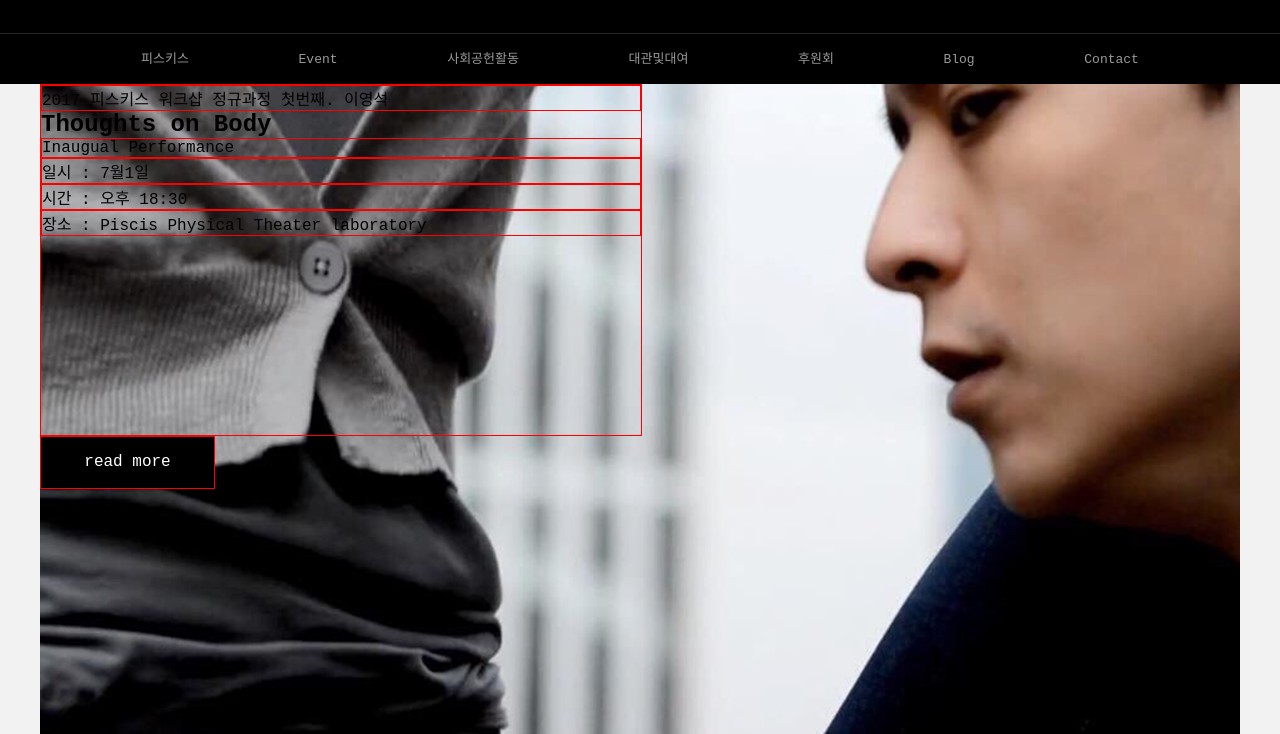
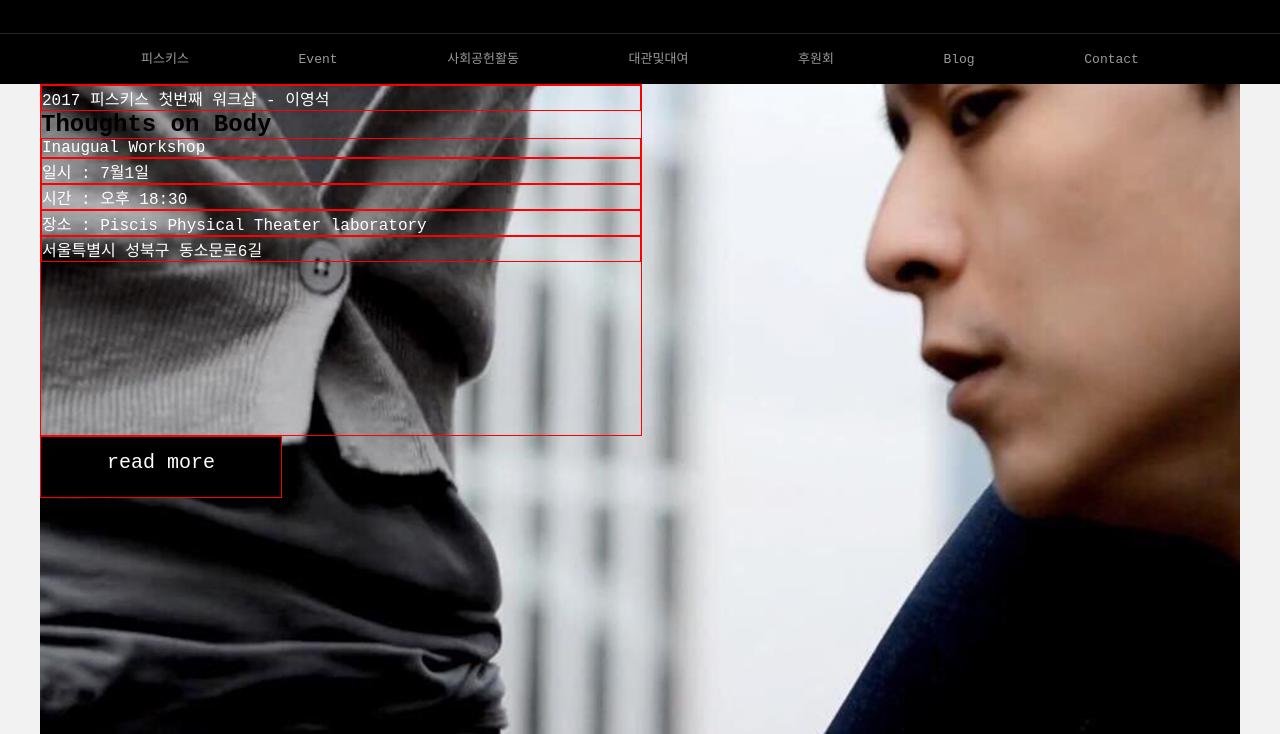
Before and after one commit to chungwoohee/portfolio, a website: page index.html in a window 1280 px wide. Shown: the part 67-801 px from the top of the page. Drawn offline with nearby package versions, Linux system fonts and the light colour scheme; a web font is replaced by a local one.

Commit message:
calendar start20170621

```diff
--- a/assets/css/style.css
+++ b/assets/css/style.css
@@ -1 +1 @@
-@import url("//fonts.googleapis.com/earlyaccess/nanumgothiccoding.css");@import url('https://fonts.googleapis.com/css?family=Cinzel');.contents{height:650px;background-color:#f2f2f2}.contents section{width:1200px;height:650px;background:url(../../image/pic/main.png);background-size:cover;margin:0 auto}.contents section .inform{width:600px;height:350px;border:1px #f00 solid}.contents section span{border:1px #f00 solid;display:block}.contents section .Btn span{width:173px;height:51px;color:#fff;background-color:#000;line-height:51px;text-align:center}body,html,h1,h2,h3,h4,h5,h6,ul,ol,dl,li,p{margin:0;padding:0;text-decoration:none}body{font-family:'Nanum Gothic Coding',monospace}ul,ol,li,tr,td{list-style:none}a{text-decoration:none}.wrap{width:100%}.header{height:100px;background:#000;border-bottom:1px #262626 solid}.header .menuBtn{position:relative;top:19px;left:19px}.header h1{font-family:'Cinzel',serif;color:#999;text-transform:uppercase;font-weight:lighter;display:block;width:124px;margin:0 auto;letter-spacing:.18em}.header h1 a{color:#fff}.header .searchBtn{float:right;position:relative;top:-45px;right:19px}.menu{height:50px;background:#000}.menu ul{margin:0 auto;width:1200px;text-align:center;line-height:50px}.menu ul li{display:inline-block;margin:0 50px}.menu ul li a{color:#999;font-size:13px}
+@import url("//fonts.googleapis.com/earlyaccess/nanumgothiccoding.css");@import url('https://fonts.googleapis.com/css?family=Cinzel');@import url('https://fonts.googleapis.com/css?family=Noto+Sans');.contents{height:650px;background-color:#f2f2f2}.contents .main{width:1200px;height:650px;background:url(../../image/pic/main.png);background-size:cover;margin:0 auto}.contents .main .inform{width:600px;height:350px;border:1px #f00 solid}.contents .main span{border:1px #f00 solid;display:block;color:#fff}.contents .main .Btn span{width:240px;height:60px;color:#fff;background-color:#000;line-height:51px;text-align:center;font-size:20px}body,html,h1,h2,h3,h4,h5,h6,ul,ol,dl,li,p{margin:0;padding:0;text-decoration:none}body{font-family:'Nanum Gothic Coding',monospace}ul,ol,li,tr,td{list-style:none}a{text-decoration:none}.wrap{width:100%}.header{height:100px;background:#000;border-bottom:1px #262626 solid}.header .menuBtn{position:relative;top:19px;left:19px}.header h1{font-family:'Cinzel',serif;color:#999;text-transform:uppercase;font-weight:lighter;display:block;width:124px;margin:0 auto;letter-spacing:.18em}.header h1 a{color:#fff}.header .searchBtn{float:right;position:relative;top:-45px;right:19px}.menu{height:50px;background:#000}.menu ul{margin:0 auto;width:1200px;text-align:center;line-height:50px}.menu ul li{display:inline-block;margin:0 50px}.menu ul li a{color:#999;font-size:13px}
--- a/assets/css/style.dev.css
+++ b/assets/css/style.dev.css
@@ -1,12 +1,13 @@
 @import url("//fonts.googleapis.com/earlyaccess/nanumgothiccoding.css");
 @import url('https://fonts.googleapis.com/css?family=Cinzel');
+@import url('https://fonts.googleapis.com/css?family=Noto+Sans');
 /* line 2, assets\less\variable.less */
 .contents {
   height: 650px;
   background-color: #f2f2f2;
 }
 /* line 6, assets\less\variable.less */
-.contents section {
+.contents .main {
   width: 1200px;
   height: 650px;
   background: url(../../image/pic/main.png);
@@ -14,26 +15,28 @@
   margin: 0 auto;
 }
 /* line 13, assets\less\variable.less */
-.contents section .inform {
+.contents .main .inform {
   width: 600px;
   height: 350px;
   border: 1px #f00 solid;
 }
 /* line 19, assets\less\variable.less */
-.contents section span {
+.contents .main span {
   border: 1px #f00 solid;
   display: block;
+  color: #fff;
 }
-/* line 24, assets\less\variable.less */
-.contents section .Btn span {
-  width: 173px;
-  height: 51px;
+/* line 25, assets\less\variable.less */
+.contents .main .Btn span {
+  width: 240px;
+  height: 60px;
   color: #fff;
   background-color: #000;
   line-height: 51px;
   text-align: center;
+  font-size: 20px;
 }
-/* line 10, assets\less\common.less */
+/* line 16, assets\less\common.less */
 body,
 html,
 h1,
@@ -51,11 +54,11 @@ p {
   padding: 0;
   text-decoration: none;
 }
-/* line 11, assets\less\common.less */
+/* line 17, assets\less\common.less */
 body {
   font-family: 'Nanum Gothic Coding', monospace;
 }
-/* line 12, assets\less\common.less */
+/* line 18, assets\less\common.less */
 ul,
 ol,
 li,
@@ -63,27 +66,27 @@ tr,
 td {
   list-style: none;
 }
-/* line 13, assets\less\common.less */
+/* line 19, assets\less\common.less */
 a {
   text-decoration: none;
 }
-/* line 15, assets\less\common.less */
+/* line 21, assets\less\common.less */
 .wrap {
   width: 100%;
 }
-/* line 17, assets\less\common.less */
+/* line 23, assets\less\common.less */
 .header {
   height: 100px;
   background: #000;
   border-bottom: 1px #262626 solid;
 }
-/* line 22, assets\less\common.less */
+/* line 28, assets\less\common.less */
 .header .menuBtn {
   position: relative;
   top: 19px;
   left: 19px;
 }
-/* line 28, assets\less\common.less */
+/* line 34, assets\less\common.less */
 .header h1 {
   font-family: 'Cinzel', serif;
   color: #999;
@@ -94,35 +97,35 @@ a {
   margin: 0 auto;
   letter-spacing: 0.18em;
 }
-/* line 37, assets\less\common.less */
+/* line 43, assets\less\common.less */
 .header h1 a {
   color: #fff;
 }
-/* line 42, assets\less\common.less */
+/* line 48, assets\less\common.less */
 .header .searchBtn {
   float: right;
   position: relative;
   top: -45px;
   right: 19px;
 }
-/* line 50, assets\less\common.less */
+/* line 56, assets\less\common.less */
 .menu {
   height: 50px;
   background: #000;
 }
-/* line 53, assets\less\common.less */
+/* line 59, assets\less\common.less */
 .menu ul {
   margin: 0 auto;
   width: 1200px;
   text-align: center;
   line-height: 50px;
 }
-/* line 58, assets\less\common.less */
+/* line 64, assets\less\common.less */
 .menu ul li {
   display: inline-block;
   margin: 0 50px;
 }
-/* line 61, assets\less\common.less */
+/* line 67, assets\less\common.less */
 .menu ul li a {
   color: #999;
   font-size: 13px;
--- a/assets/less/common.less
+++ b/assets/less/common.less
@@ -1,11 +1,17 @@
 
 @import url("//fonts.googleapis.com/earlyaccess/nanumgothiccoding.css");
-@import url('https://fonts.googleapis.com/css?family=Cinzel');
+@import url('https://fonts.googleapis.com/css?family=Cinzel'); //font-family: 'Cinzel',serif;
+@import url('https://fonts.googleapis.com/css?family=Noto+Sans'); //font-family: 'Noto Sans', sans-serif;
 
 @color-black:#000;
 @color-main:#2ef7b2;
 @color-white:#fff;
 @color-red:#f00;
+@color-babypink:#fbe1e8;
+@color-pink:#f78297;
+@color-fontblue:#2d7dac;
+@color-skyblue:#5eb9e6;
+@color-berlinyellow:#fc0;
 
 body,html,h1,h2,h3,h4,h5,h6,ul,ol,dl,li,p{margin: 0; padding: 0; text-decoration: none;}
 body{font-family: 'Nanum Gothic Coding', monospace;}
--- a/assets/less/variable.less
+++ b/assets/less/variable.less
@@ -3,7 +3,7 @@
   height: 650px;
   background-color: #f2f2f2;
 
-  section{
+  .main{
     width: 1200px;
     height: 650px;
     background: url(../../image/pic/main.png);
@@ -19,15 +19,17 @@
     span{
       border: 1px #f00 solid;
       display: block;
+      color: @color-white;
     }
 
     .Btn span{
-      width: 173px;
-      height: 51px;
+      width: 240px;
+      height: 60px;
       color: @color-white;
       background-color: @color-black;
       line-height: 51px;
       text-align: center;
+      font-size: 20px;
     }
 
   } //section close
--- a/index.html
+++ b/index.html
@@ -52,18 +52,27 @@
     </div> <!--gnb close-->
 
     <div class="contents">
-      <section>
+      <section class="main">
         <div class="inform">
-          <span>2017 피스키스 워크샵 정규과정 첫번째. 이영석</span>
+          <span>2017 피스키스 첫번째 워크샵 - 이영석</span>
           <h1>Thoughts on Body</h1>
-          <span>Inaugual Performance</span>
+          <span>Inaugual Workshop</span>
           <span>일시 : 7월1일</span>
           <span>시간 : 오후 18:30</span>
           <span>장소 : Piscis Physical Theater laboratory</span>
+          <span>서울특별시 성북구 동소문로6길</span>
         </div>
         <a href="#" class="Btn"><span>read more</span></a>
       </section>
+
+      <section class="news">
+        <div class="calendar">
+
+        </div>
+      </section>
     </div>
+
+
 
 </div> <!--wrap close-->
 
```
